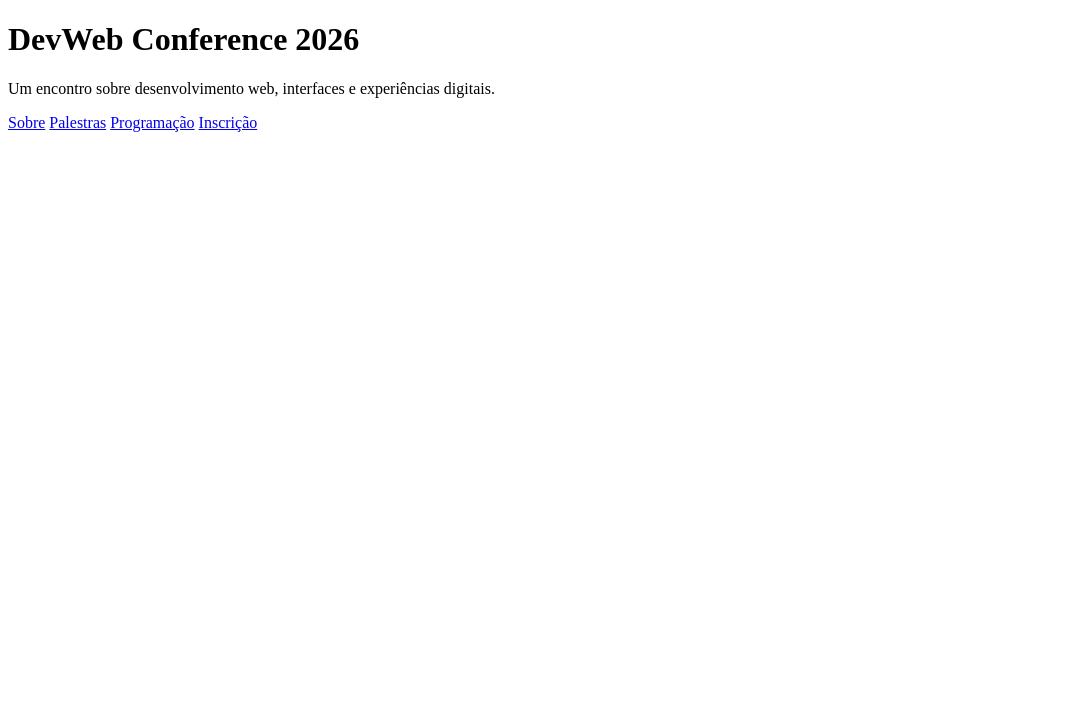
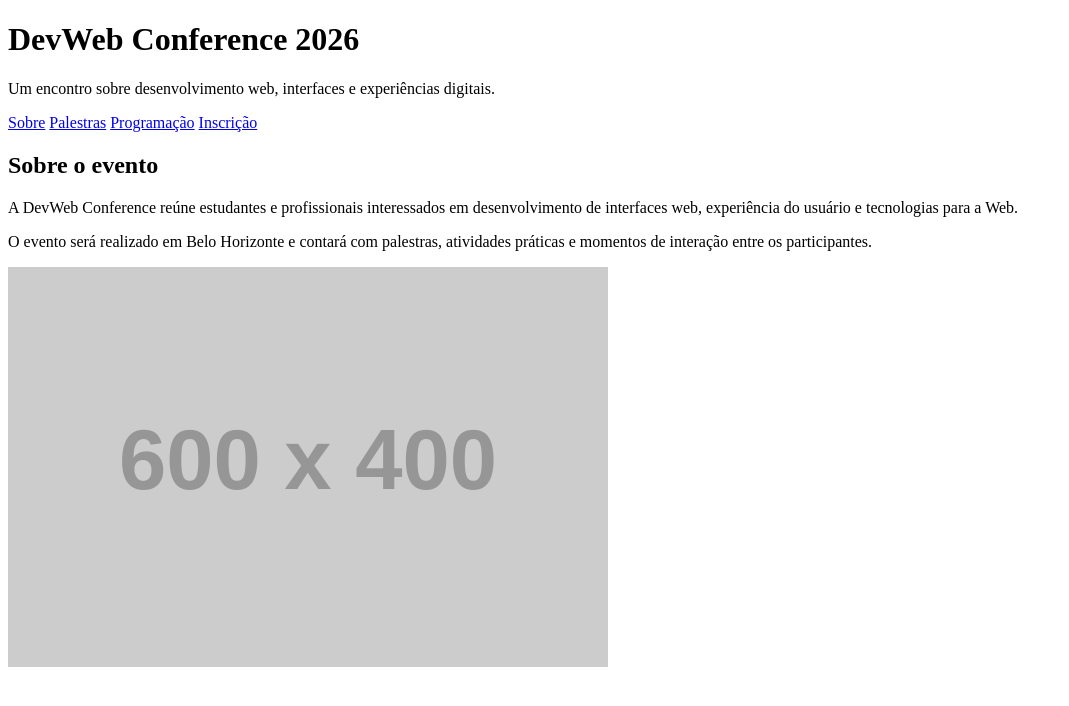
Before and after one commit to odiasdev/devweb-conference, a plain HTML site: page index.html in a window 1280 px wide. Shown: the whole page, without its empty margins (0-1069 px from the left). Drawn offline with Linux system fonts and the light colour scheme; placeholder pictures from the web are drawn by us.

Commit message:
feat: adiciona secao sobre o evento

```diff
--- a/index.html
+++ b/index.html
@@ -22,6 +22,28 @@
       <a href="#inscricao">Inscrição</a>
     </nav>
 
+    <main>
+      <section id="sobre">
+        <h2>Sobre o evento</h2>
+
+        <p>
+          A DevWeb Conference reúne estudantes e profissionais interessados em
+          desenvolvimento de interfaces web, experiência do usuário e
+          tecnologias para a Web.
+        </p>
+
+        <p>
+          O evento será realizado em Belo Horizonte e contará com palestras,
+          atividades práticas e momentos de interação entre os participantes.
+        </p>
+
+        <img
+          src="https://placehold.co/600x400"
+          alt="Auditório preparado para a DevWeb Conference"
+        />
+      </section>
+    </main>
+
 
   </body>
 </html>
```
